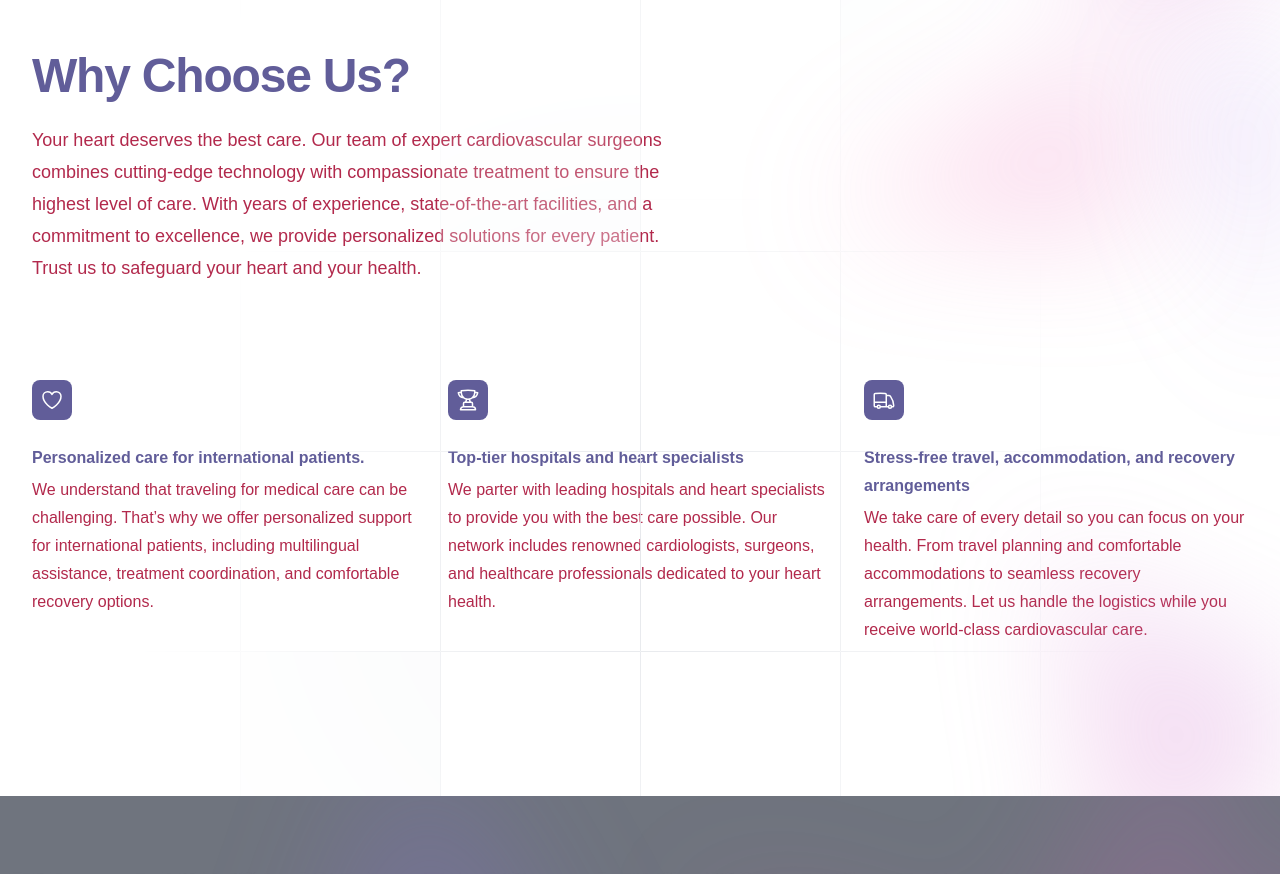
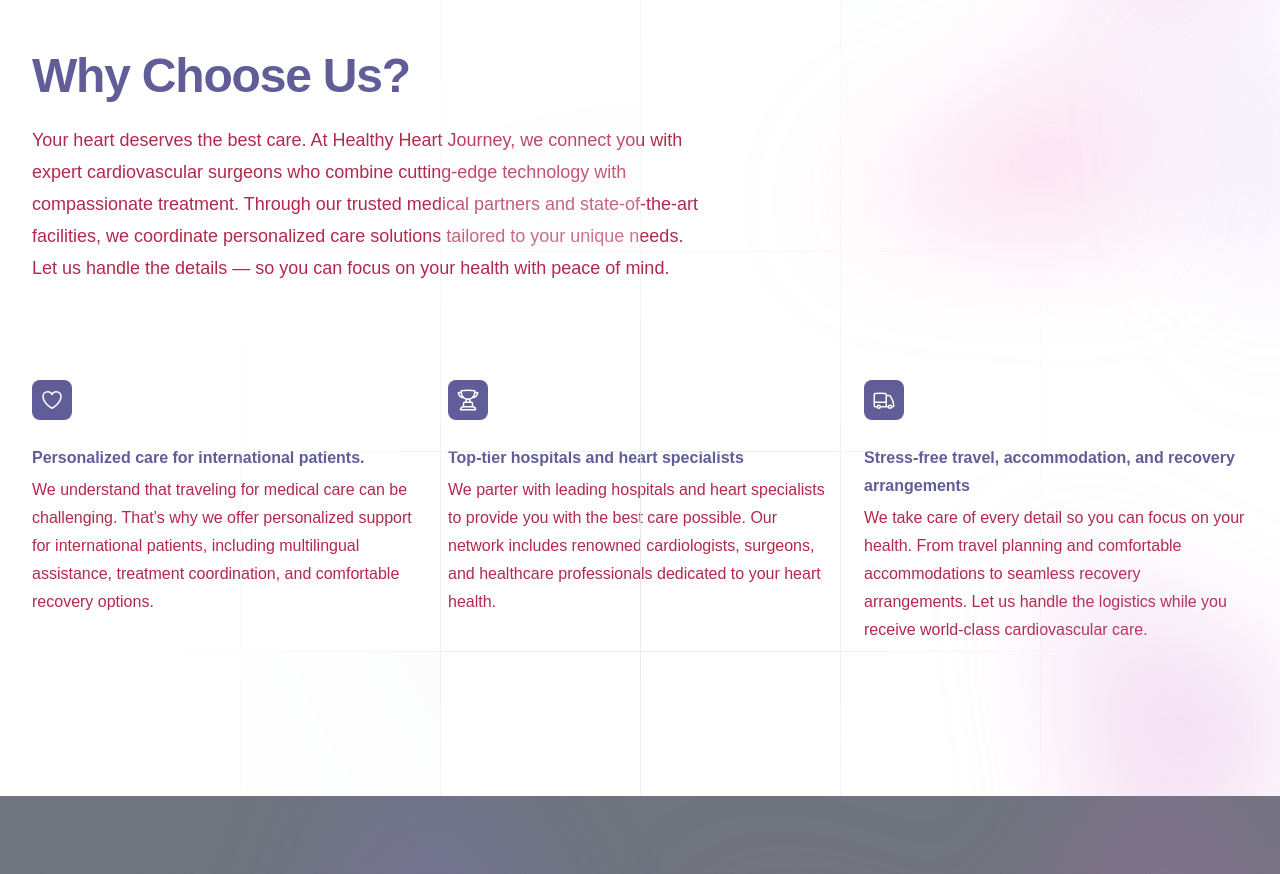
Before and after one commit to Bostel87/HealthyHeartJourneyNext, a Next.js app: page / in a window 1280 px wide. Shown: the part 800-1674 px from the top of the page. Built offline with nearby package versions, Linux system fonts and the light colour scheme.

Commit message:
update changes

```diff
--- a/src/components/features/Features.tsx
+++ b/src/components/features/Features.tsx
@@ -72,7 +72,8 @@
           Why Choose Us?
           </h2>
           <p className="mt-6 text-lg/8 text-[#b2294c]">
-          Your heart deserves the best care. Our team of expert cardiovascular surgeons combines cutting-edge technology with compassionate treatment to ensure the highest level of care. With years of experience, state-of-the-art facilities, and a commitment to excellence, we provide personalized solutions for every patient. Trust us to safeguard your heart and your health.
+          Your heart deserves the best care.
+At Healthy Heart Journey, we connect you with expert cardiovascular surgeons who combine cutting-edge technology with compassionate treatment. Through our trusted medical partners and state-of-the-art facilities, we coordinate personalized care solutions tailored to your unique needs. Let us handle the details — so you can focus on your health with peace of mind.
           </p>
         </div>
         <div className="mx-auto mt-16 max-w-2xl sm:mt-20 lg:mt-24 lg:max-w-none">
```
